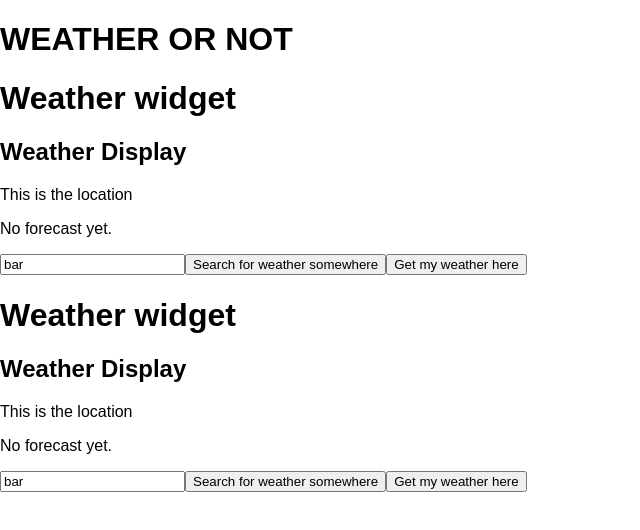
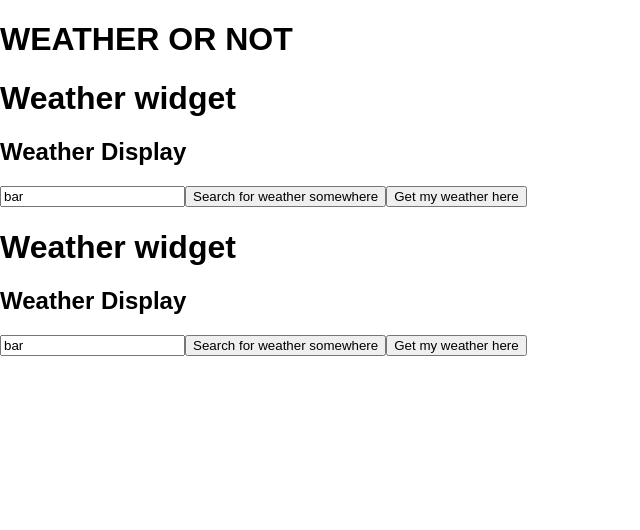
Before and after one commit to halfalpine/react-weather-cra, a React (Create React App) app: page / in a window 1280 px wide. Shown: the top 530 px of the page, without its empty margins (0-640 px from the left). Built offline with nearby package versions, Linux system fonts and the light colour scheme; no server answers.

Commit message:
Display component wired up to API

```diff
--- a/src/api/openWeatherMap.js
+++ b/src/api/openWeatherMap.js
@@ -1,6 +1,6 @@
 import fetchJsonp from 'fetch-jsonp';
 const API_KEY = process.env.REACT_APP_OWA_KEY;
-const OWA_URL = `http://api.openweathermap.org/data/2.5/weather?`;
+const OWA_URL = `http://api.openweathermap.org/data/2.5/weather?units=imperial&`;
 
 let getForecast = {
     forCity(location) {
@@ -11,7 +11,6 @@ let getForecast = {
     },
 
     forCoordinates(xCoord, yCoord) {
-      console.log('in forCoordinates')
       let url = `${OWA_URL}lat=${xCoord}&lon=${yCoord}&appid=${API_KEY}`;
       return fetchJsonp(url)
         .then(conditions => conditions.json())
--- a/src/components/Display.js
+++ b/src/components/Display.js
@@ -6,9 +6,12 @@ class Display extends React.Component{
   }
 
   render() {
-    const {location} = this.props || 'testing';
+    const {name, temp, cond} = this.props;
+    // const temp = this.props.weather.main || '';
+    // const main = this.props.weather.weather.main;
+    // const description = this.props.weather.weather.description;
     // const {temp, rain, clouds} = this.props.forecast;
-    const conditions = (apiResponse) => {
+    const status = (apiResponse) => {
         if (apiResponse) {
             return <p>We have a forecast!</p>
         } else {
@@ -16,12 +19,12 @@ class Display extends React.Component{
         }
     }
 
-
     return (
       <div>
         <h2>Weather Display</h2>
-        <p>This is the location {location}</p>
-        {conditions()}
+        <p>{name}</p>
+        <p>{temp}</p>
+        <p>{cond}</p>
       </div>
     );
   }
--- a/src/components/ForecastWidget.js
+++ b/src/components/ForecastWidget.js
@@ -5,30 +5,46 @@ import getForecast from '../api/openWeatherMap.js';
 
 class ForecastWidget extends Component{
     state = {
-        forecast: null
+        name: '',
+        temp: '',
+        main: '',
+        icon: ''
     };
 
 
     handleCoordinateSearch = (x, y)  => {
-        console.log('calling handleCoordinateSearch');
+        let that = this;
+
         getForecast.forCoordinates(x, y)
-        .then(stuff => console.log(stuff))
-        // this.setState({forecast});
+        .then(weather => {
+          that.setState({
+            name: weather.name,
+            temp: weather.main.temp,
+            cond: weather.weather[0].main,
+            icon: weather.weather[0].icon
+          });
+        });
     }
 
     handleCitySearch = (location) => {
+        let that = this;
+
         getForecast.forCity(location)
-        .then(stuff => console.log(stuff))
-
-        // this.setState({forecast});
-        // console.log('state forecast', this.state.forecast);
+        .then(weather => {
+          that.setState({
+            name: weather.name,
+            temp: weather.main.temp,
+            cond: weather.weather[0].main,
+            icon: weather.weather[0].icon
+          });
+        });
     }
 
     render() {
         return (
         <div>
             <h1>Weather widget</h1>
-            <Display forecast={this.state.forecast}/>
+            <Display {...this.state}/>
             <Form
                 onLocationSearch={this.handleCitySearch}
                 onCoordinateSearch={this.handleCoordinateSearch}
```
Also changed, not shown: 1 other file (tests, documents, lock files or other folders).
